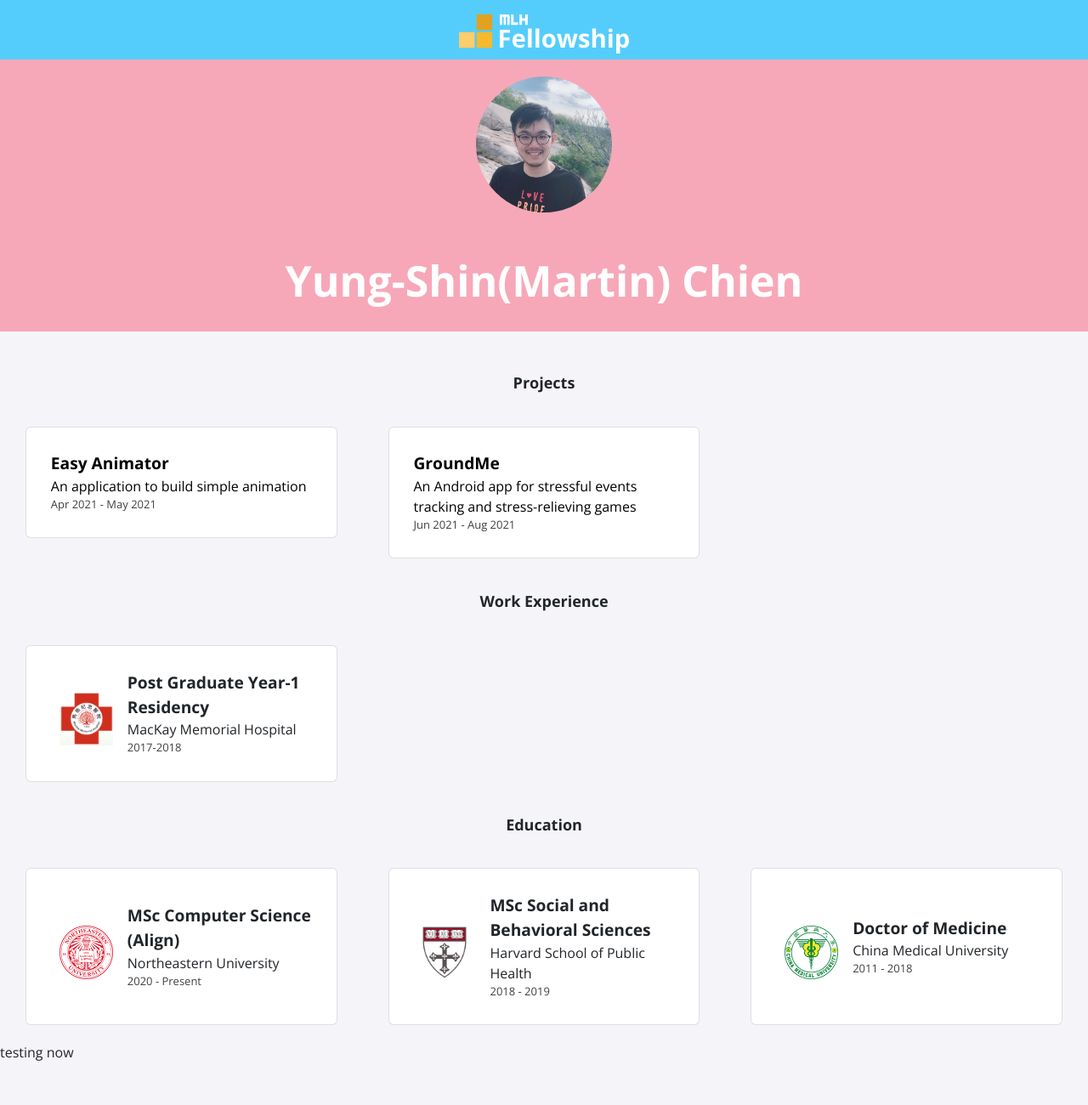
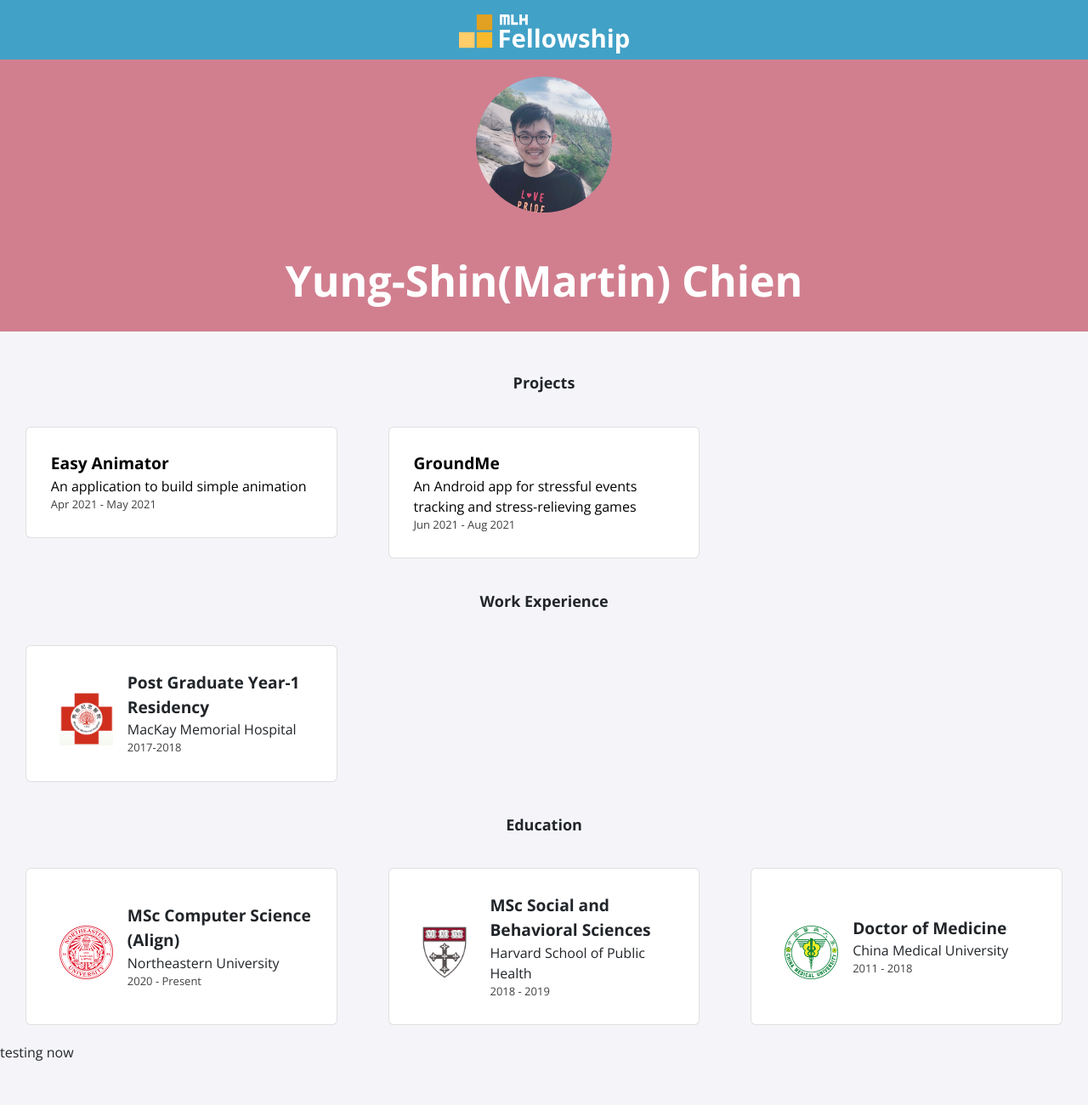
Before and after one commit to mchall92/mchall92.github.io, a Jekyll site: the page built from index.html, in a window 1280 px wide. Shown: the whole page at 85% size. Built offline with Jekyll 4.4.1, drawn with Linux system fonts in a browser that asks for light colours; nearby versions of some CDN libraries.

Commit message:
changed theme color

```diff
--- a/_sass/navbar.scss
+++ b/_sass/navbar.scss
@@ -1,7 +1,7 @@
 .nav-bar {
     width: 100%;
     display: inline-block;
-    background-color: #55CDFC;
+    background-color: #42a1c7;
     font-family: "Poppins", serif;
     font-weight: 700 !important;
     padding-top: 10px;
--- a/_sass/profile.scss
+++ b/_sass/profile.scss
@@ -1,5 +1,5 @@
 .profile {
-    background-color: #F7A8B8 !important;
+    background-color: #d17f8f !important;
     text-align: center;
     height: 320px;
     margin-bottom: 50px;
```
